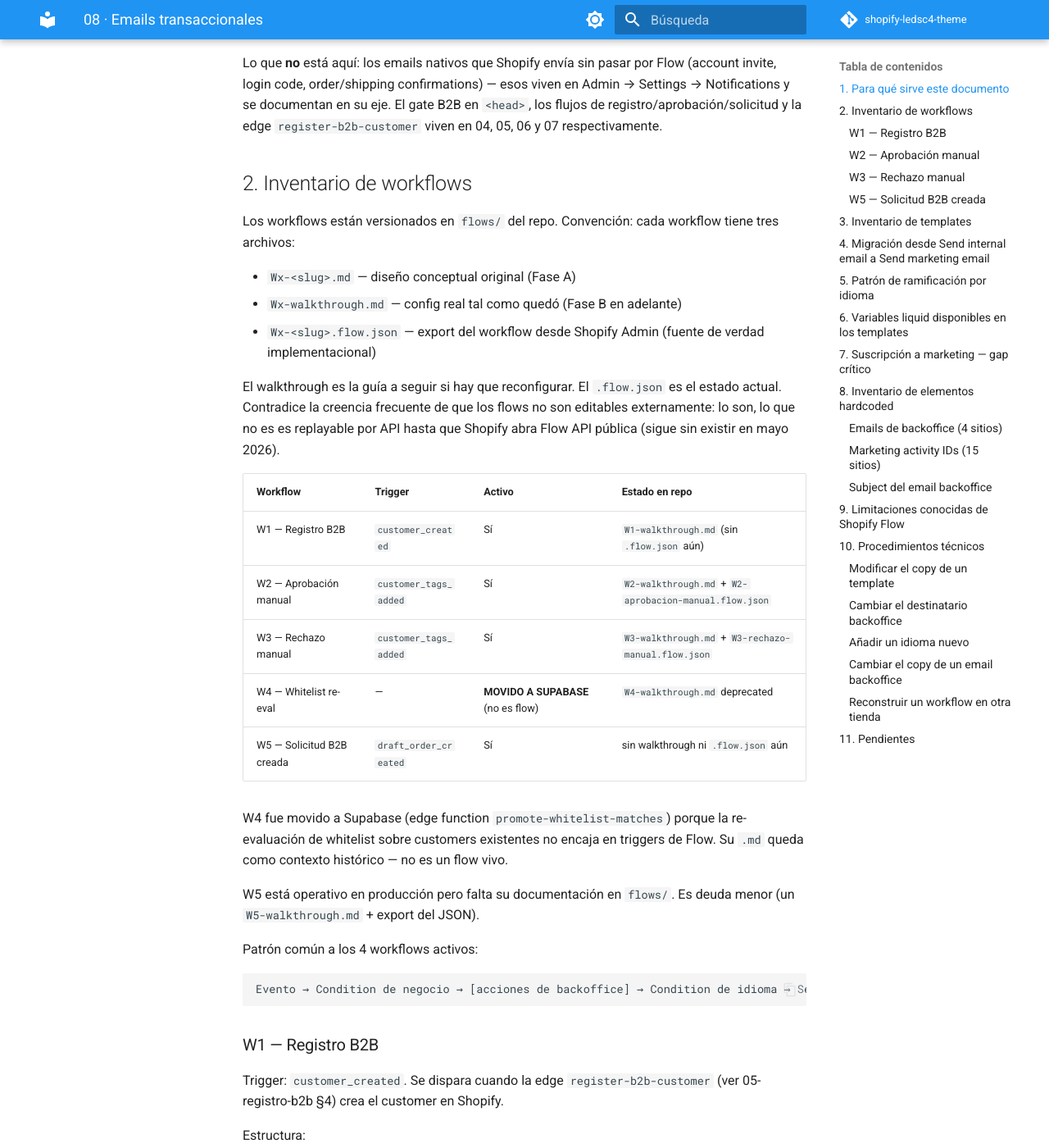
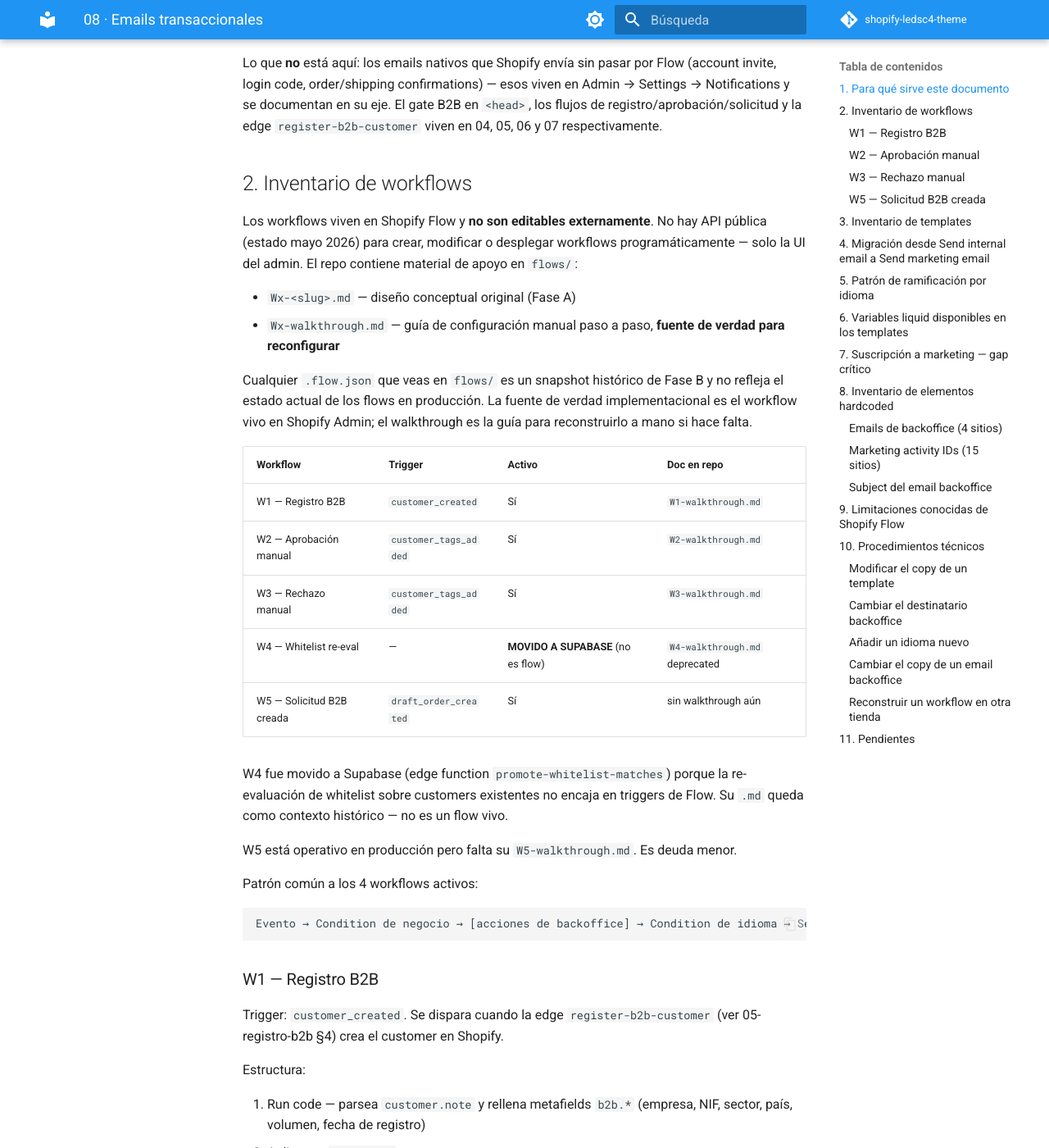
Before and after one commit to danielpenamad/shopify-ledsc4-theme, an MkDocs documentation site: the page built from docs/desarrollo/08-emails-transaccionales.md, in a window 1280 px wide and 1400 px high, scrolled down 477 px. Shown: the whole window at 82% size. Built offline with MkDocs 1.6.1 and Material for MkDocs 9.7.7, drawn with Linux system fonts in a browser that asks for light colours; comment, search, counter and statistics services are not loaded; some of the changed text lies outside the part shown.

Commit message:
docs(desarrollo): 08 — corregir tratamiento de .flow.json
Los .flow.json en flows/ son snapshots de Fase B, no la fuente de
verdad actual. Los workflows NO son editables externamente: sin API
publica, formato no editable. La guia para reconstruir es el
Wx-walkthrough.md, no el JSON.

Cambios:
- §2: reescrito el bloque inicial, eliminado el listado de
  '.flow.json' en la tabla, aclarado que cualquier JSON en flows/
  es snapshot historico sin valor operativo.
- §9: actualizada la limitacion sobre editabilidad — vuelve a la
  redaccion original ('no editable desde fuera de la UI'), sin
  mencionar JSON como editable.
- §10: 'Reconstruir un workflow en otra tienda' reescrito sin
  asumir export/import — reconstruccion manual desde walkthrough.
- §11: nuevo pendiente para limpiar los .flow.json viejos del repo.

```diff
--- a/docs/desarrollo/08-emails-transaccionales.md
+++ b/docs/desarrollo/08-emails-transaccionales.md
@@ -10,25 +10,24 @@ Lo que **no** está aquí: los emails nativos que Shopify envía sin pasar por F
 
 ## 2. Inventario de workflows
 
-Los workflows están versionados en `flows/` del repo. Convención: cada workflow tiene tres archivos:
+Los workflows viven en Shopify Flow y **no son editables externamente**. No hay API pública (estado mayo 2026) para crear, modificar o desplegar workflows programáticamente — solo la UI del admin. El repo contiene material de apoyo en `flows/`:
 
 - `Wx-<slug>.md` — diseño conceptual original (Fase A)
-- `Wx-walkthrough.md` — config real tal como quedó (Fase B en adelante)
-- `Wx-<slug>.flow.json` — export del workflow desde Shopify Admin (fuente de verdad implementacional)
+- `Wx-walkthrough.md` — guía de configuración manual paso a paso, **fuente de verdad para reconfigurar**
 
-El walkthrough es la guía a seguir si hay que reconfigurar. El `.flow.json` es el estado actual. Contradice la creencia frecuente de que los flows no son editables externamente: lo son, lo que no es es replayable por API hasta que Shopify abra Flow API pública (sigue sin existir en mayo 2026).
+Cualquier `.flow.json` que veas en `flows/` es un snapshot histórico de Fase B y no refleja el estado actual de los flows en producción. La fuente de verdad implementacional es el workflow vivo en Shopify Admin; el walkthrough es la guía para reconstruirlo a mano si hace falta.
 
-| Workflow | Trigger | Activo | Estado en repo |
+| Workflow | Trigger | Activo | Doc en repo |
 | --- | --- | --- | --- |
-| W1 — Registro B2B | `customer_created` | Sí | `W1-walkthrough.md` (sin `.flow.json` aún) |
-| W2 — Aprobación manual | `customer_tags_added` | Sí | `W2-walkthrough.md` + `W2-aprobacion-manual.flow.json` |
-| W3 — Rechazo manual | `customer_tags_added` | Sí | `W3-walkthrough.md` + `W3-rechazo-manual.flow.json` |
+| W1 — Registro B2B | `customer_created` | Sí | `W1-walkthrough.md` |
+| W2 — Aprobación manual | `customer_tags_added` | Sí | `W2-walkthrough.md` |
+| W3 — Rechazo manual | `customer_tags_added` | Sí | `W3-walkthrough.md` |
 | W4 — Whitelist re-eval | — | **MOVIDO A SUPABASE** (no es flow) | `W4-walkthrough.md` deprecated |
-| W5 — Solicitud B2B creada | `draft_order_created` | Sí | sin walkthrough ni `.flow.json` aún |
+| W5 — Solicitud B2B creada | `draft_order_created` | Sí | sin walkthrough aún |
 
 W4 fue movido a Supabase (edge function `promote-whitelist-matches`) porque la re-evaluación de whitelist sobre customers existentes no encaja en triggers de Flow. Su `.md` queda como contexto histórico — no es un flow vivo.
 
-W5 está operativo en producción pero falta su documentación en `flows/`. Es deuda menor (un `W5-walkthrough.md` + export del JSON).
+W5 está operativo en producción pero falta su `W5-walkthrough.md`. Es deuda menor.
 
 Patrón común a los 4 workflows activos:
 
@@ -236,10 +235,10 @@ Lista exhaustiva de límites técnicos que afectan al diseño:
 
 - **Campo `address` de `Send internal email` no acepta variables ni liquid**. Único motivo del hardcoded de emails backoffice.
 - **`Send marketing email` solo entrega a clientes suscritos**. Sin opt-in → fallo silencioso, sin error en run history. Ver §7.
-- **No hay API pública para crear/editar workflows programáticamente** (estado mayo 2026). Los `.flow.json` son editables a mano pero re-importarlos en otro tenant requiere reasignar GIDs de templates y customer fields.
+- **No hay forma de editar workflows desde fuera de la UI** (estado mayo 2026). Sin API pública, sin formato editable. Cualquier cambio se hace a mano en Shopify Admin → Apps → Flow. Esto convierte a los walkthroughs en `flows/` en la única vía documental para reconstruir un workflow desde cero.
 - **Conditions de Flow son binarias**. No hay if/elif/else en un nodo. El ramificado por idioma requiere conditions encadenadas (§5).
 - **`customer.locale` incluye sufijos regionales**. `es-ES`, `en-GB`, `fr-CA`. Por eso `start_with?` y no `==`.
-- **Marketing activity IDs no son portables**. Export/import entre tiendas requiere reasignar 15 GIDs a mano.
+- **Marketing activity IDs no son portables entre tiendas**. Reconstruir un workflow en otra tienda requiere recrear los 15 templates en Shopify Email destino y reasignar los GIDs a mano en cada `Send marketing email`.
 - **`Run code` tiene timeout corto** (segundos). Llamadas síncronas a APIs externas pesadas no encajan — para eso `Send HTTP request` y procesado asíncrono en la edge destino (ej. `create-company-for-customer`).
 - **Variables del customer en Shopify Email son limitadas**. Solo first/last name interpolables (§6).
 - **No hay reintentos automáticos** en `Send HTTP request` ante 5xx transitorios. La edge destino debe ser idempotente y el flow asume entrega; fallos quedan en run history sin alerta.
@@ -288,18 +287,19 @@ Recordatorio: si añades `de` como idioma, el currency switcher y el resto del t
 
 ### Reconstruir un workflow en otra tienda
 
-1. Export del `.flow.json` desde Shopify Admin (botón ⋯ → Export) en la tienda origen
-2. Import en la tienda destino — fallarán las referencias a:
-   - Marketing activity IDs (templates) → recrear los 15 templates en la tienda destino, anotar GIDs nuevos, reasignar en cada `Send marketing email`
-   - Customer metafield definitions → recrear desde `scripts/metafield-definitions.json` antes (ver 01-data-model)
-   - Edge function URLs si están hardcoded → reasignar settings_data.json
-3. Activar workflow uno por uno y testear con un customer dummy
+No hay export/import operativo entre tiendas: el formato no se preserva ni es editable, y los GIDs de templates y customer fields son específicos por tenant. Reconstrucción siempre manual:
+
+1. Crear las 15 templates en Shopify Email destino (anotar los GIDs nuevos)
+2. Recrear las customer metafield definitions desde `scripts/metafield-definitions.json` antes (ver 01-data-model)
+3. Configurar las edge function URLs en `settings_data.json` y los HMAC secrets
+4. Construir cada workflow a mano siguiendo el `Wx-walkthrough.md` correspondiente, asignando los GIDs de los nuevos templates en cada `Send marketing email`
+5. Activar workflow uno por uno y testear con un customer dummy
 
 ## 11. Pendientes
 
 - **`register-b2b-customer` no suscribe al cliente a marketing — bloqueante**. Estado actual: ninguno de los 5 emails marketing (W1-acuse, W1-bienvenida, W2-aprobacion, W3-rechazo, W5-acuse) llega a clientes recién registrados. Fix: añadir `emailMarketingConsent: { marketingState: "SUBSCRIBED", marketingOptInLevel: "CONFIRMED_OPT_IN", consentUpdatedAt: ... }` al `customerCreate`. Pre-requisito legal: validar que el formulario `/pages/acceso-profesional#registro` ofrece opt-in explícito o que las condiciones aceptadas lo cubren bajo LOPDGDD/RGPD. Ver §7.
 
-- **W5 sin walkthrough ni `.flow.json` en repo**. W5 está operativo en producción pero `flows/` no tiene `W5-walkthrough.md` ni `W5-solicitud-b2b.flow.json`. Reconstruir desde el workflow vivo. Deuda menor.
+- **W5 sin walkthrough en repo**. W5 está operativo en producción pero `flows/` no tiene `W5-walkthrough.md`. Documentar a mano siguiendo la configuración viva en Shopify Admin. Deuda menor.
 
 - **Refactor del contrato edge↔W1**. La edge `register-b2b-customer` deja los datos B2B en `customer.note` y el paso 1 de W1 los parsea para volcarlos a metafields. Más limpio: edge escribe metafields directos y W1 solo gestiona whitelist + emails. Cambio implica versionar contrato edge↔flow.
 
@@ -307,4 +307,6 @@ Recordatorio: si añades `de` como idioma, el currency switcher y el resto del t
 
 - **Sin alertas en fallos del flow**. Si `Send HTTP request` a `create-company-for-customer` falla, el customer queda como `aprobado` sin Company asignada — visible solo entrando al run history de Flow. Falta una alerta proactiva (Sentry, email, Slack). Tratado como deuda operacional, no del sistema de emails per se.
 
-- **Templates antiguos en `email-templates/*.liquid`**. Quedaron como referencia tras la migración de `Send internal email` a `Send marketing email` (§4). Verificar si pueden eliminarse del repo sin perder valor histórico (probablemente sí, los `.flow.json` y la config viva en Shopify Email son la verdad).
+- **Templates antiguos en `email-templates/*.liquid`**. Quedaron como referencia tras la migración de `Send internal email` a `Send marketing email` (§4). Verificar si pueden eliminarse del repo sin perder valor histórico (probablemente sí, la config viva en Shopify Email es la verdad).
+
+- **Limpiar `.flow.json` viejos en `flows/`**. Hay snapshots de Fase B (`W2-aprobacion-manual.flow.json`, `W3-rechazo-manual.flow.json`) que no reflejan el estado actual. No tienen valor documental — los walkthroughs son la guía actual y el formato no es replayable. PR de limpieza pendiente.
```
